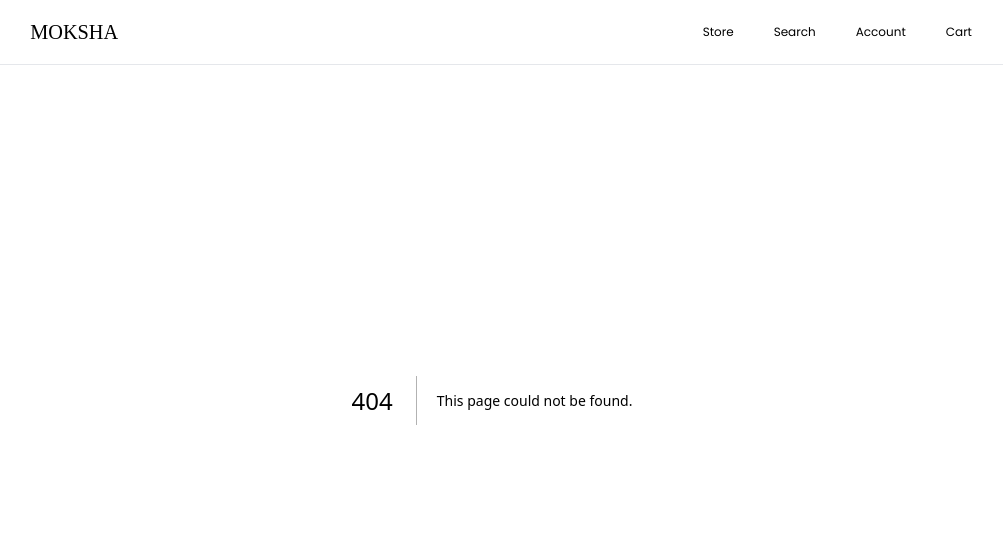
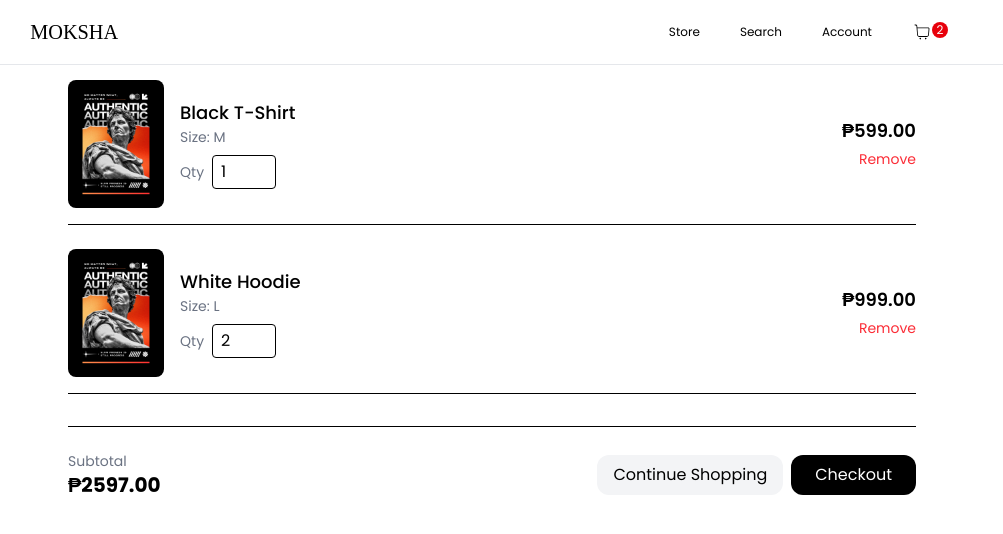
Before and after one commit to mashhang/moksha-website, a Next.js app: page /cart in a window 1280 px wide. Before the commit this address had no page. Shown: the top 534 px of the page, without its empty margins (148-1151 px from the left). Built offline with nearby package versions, Linux system fonts and the light colour scheme.

Commit message:
with cart and account page

```diff
--- /dev/null
+++ b/app/(public)/cart/CartContext.tsx
@@ -0,0 +1,91 @@
+// app/context/CartContext.tsx
+"use client";
+
+import React, { createContext, useContext, useState, ReactNode } from "react";
+
+export type CartItem = {
+  id: string;
+  name: string;
+  size: string;
+  price: number;
+  quantity: number;
+  image: string;
+};
+
+type CartContextType = {
+  items: CartItem[];
+  subtotal: number;
+  updateQuantity: (id: string, quantity: number) => void;
+  removeItem: (id: string) => void;
+
+  isDrawerOpen: boolean;
+  openDrawer: () => void;
+  closeDrawer: () => void;
+};
+
+const CartContext = createContext<CartContextType | undefined>(undefined);
+
+export const CartProvider = ({ children }: { children: ReactNode }) => {
+  const [items, setItems] = useState<CartItem[]>([
+    {
+      id: "1",
+      name: "Black T-Shirt",
+      size: "M",
+      price: 599,
+      quantity: 1,
+      image: "/assets/sampleshirt.png",
+    },
+    {
+      id: "2",
+      name: "White Hoodie",
+      size: "L",
+      price: 999,
+      quantity: 2,
+      image: "/assets/sampleshirt.png",
+    },
+  ]);
+
+  const [isDrawerOpen, setIsDrawerOpen] = useState(false);
+
+  const subtotal = items.reduce(
+    (sum, item) => sum + item.price * item.quantity,
+    0
+  );
+
+  const updateQuantity = (id: string, quantity: number) => {
+    setItems((prev) =>
+      prev.map((item) =>
+        item.id === id ? { ...item, quantity: Math.max(1, quantity) } : item
+      )
+    );
+  };
+
+  const removeItem = (id: string) => {
+    setItems((prev) => prev.filter((item) => item.id !== id));
+  };
+
+  const openDrawer = () => setIsDrawerOpen(true);
+  const closeDrawer = () => setIsDrawerOpen(false);
+
+  return (
+    <CartContext.Provider
+      value={{
+        items,
+        subtotal,
+        updateQuantity,
+        removeItem,
+        isDrawerOpen,
+        openDrawer,
+        closeDrawer,
+      }}
+    >
+      {children}
+    </CartContext.Provider>
+  );
+};
+
+export const useCart = () => {
+  const context = useContext(CartContext);
+  if (!context) throw new Error("useCart must be used inside a CartProvider");
+  return context;
+};
--- a/app/(public)/cart/CartDrawer.tsx
+++ b/app/(public)/cart/CartDrawer.tsx
@@ -1,3 +1,4 @@
+import Image from "next/image";
 import React from "react";
 
 type CartItem = {
@@ -5,6 +6,8 @@ type CartItem = {
   name: string;
   size: string;
   price: number;
+  quantity: number;
+  image: string;
 };
 
 type CartDrawerProps = {
@@ -47,13 +50,23 @@ export const CartDrawer: React.FC<CartDrawerProps> = ({
               Your cart is empty
             </p>
           ) : (
-            items.map(({ id, name, size, price }) => (
+            items.map(({ id, name, size, price, quantity, image }) => (
               <div key={id} className="flex items-center gap-4">
-                <div className="w-16 h-16 bg-gray-100 rounded-lg"></div>
+                {/* <div className="w-16 h-16 bg-gray-100 rounded-lg"></div> */}
+                <Image
+                  src={image}
+                  alt={name}
+                  width={96}
+                  height={96}
+                  className="object-cover rounded-lg"
+                />
                 <div className="flex-1">
                   <p className="font-medium">{name}</p>
                   <p className="text-sm text-gray-500">Size: {size}</p>
-                  <p className="text-sm">₱{price.toFixed(2)}</p>
+                  <p className="text-sm">
+                    ₱{price.toFixed(2)} x {quantity} = ₱
+                    {(price * quantity).toFixed(2)}
+                  </p>
                 </div>
                 <div>
                   <button
--- a/app/(public)/cart/CartPage.tsx
+++ b/app/(public)/cart/CartPage.tsx
@@ -1,3 +1,4 @@
+import Image from "next/image";
 import React from "react";
 
 type CartItem = {
@@ -6,6 +7,7 @@ type CartItem = {
   size: string;
   price: number;
   quantity: number;
+  image: string;
 };
 
 type CartPageProps = {
@@ -33,9 +35,16 @@ export const CartPage: React.FC<CartPageProps> = ({
         {items.length === 0 ? (
           <p className="text-center text-gray-500 mt-10">Your cart is empty</p>
         ) : (
-          items.map(({ id, name, size, price, quantity }) => (
+          items.map(({ id, name, size, price, quantity, image }) => (
             <div key={id} className="flex items-center gap-4 border-b pb-4">
-              <div className="w-24 h-24 bg-gray-100 rounded-xl"></div>
+              {/* <div className="w-24 h-24 bg-gray-100 rounded-xl"></div> */}
+              <Image
+                src={image}
+                alt={name}
+                width={96}
+                height={96}
+                className="object-cover rounded-lg"
+              />
               <div className="flex-1">
                 <p className="text-lg font-medium">{name}</p>
                 <p className="text-sm text-gray-500">Size: {size}</p>
--- a/app/(public)/cart/index.tsx
+++ b/app/(public)/cart/index.tsx
@@ -0,0 +1,5 @@
+"use client";
+
+export { CartProvider, useCart } from "./CartContext";
+export { CartDrawer } from "./CartDrawer";
+export { CartPage } from "./CartPage";
--- /dev/null
+++ b/app/(public)/cart/page.tsx
@@ -0,0 +1,18 @@
+"use client";
+
+import { CartPage, useCart } from "@/app/(public)/cart";
+
+export default function Cart() {
+  const { items, subtotal, updateQuantity, removeItem } = useCart();
+
+  return (
+    <CartPage
+      items={items}
+      subtotal={subtotal}
+      onQuantityChange={updateQuantity}
+      onRemove={removeItem}
+      onContinueShopping={() => window.history.back()}
+      onCheckout={() => alert("Go to checkout")}
+    />
+  );
+}
--- /dev/null
+++ b/app/(public)/layout.tsx
@@ -0,0 +1,40 @@
+"use client";
+
+import React from "react";
+import { CartDrawer, useCart } from "./cart";
+
+export default function PublicLayout({
+  children,
+}: {
+  children: React.ReactNode;
+}) {
+  return (
+    <>
+      <CartDrawerWrapper />
+      {children}
+    </>
+  );
+}
+
+function CartDrawerWrapper() {
+  const { items, subtotal, isDrawerOpen, closeDrawer, removeItem } = useCart();
+
+  const handleViewCart = () => {
+    window.location.href = "/cart";
+  };
+
+  const handleCheckout = () => {
+    alert("Proceeding to checkout...");
+  };
+
+  return isDrawerOpen ? (
+    <CartDrawer
+      items={items}
+      subtotal={subtotal}
+      onClose={closeDrawer}
+      onRemove={removeItem}
+      onViewCart={handleViewCart}
+      onCheckout={handleCheckout}
+    />
+  ) : null;
+}
--- a/app/components/Navbar.tsx
+++ b/app/components/Navbar.tsx
@@ -1,13 +1,25 @@
 "use client";
 
 import { useState } from "react";
+import { useRouter } from "next/navigation";
 import { navLinks } from "../constants";
-import { logo, menu, close } from "@/public/assets";
+import { logo } from "@/public/assets";
 import Image from "next/image";
-import { CiMenuFries, CiMenuBurger } from "react-icons/ci";
+import { CiMenuFries, CiMenuBurger, CiShoppingCart } from "react-icons/ci";
+import { CartDrawer } from "../(public)/cart/CartDrawer"; // adjust the import path accordingly
+import { useCart } from "../(public)/cart";
 
 export default function Navbar() {
-  const [toggle, setToggle] = useState(false);
+  const router = useRouter();
+
+  const [toggleMenu, setToggleMenu] = useState(false);
+  const [cartOpen, setCartOpen] = useState(false);
+  const { items: cartItems, subtotal, removeItem } = useCart();
+
+  // Remove item handler for CartDrawer
+  const handleRemoveItem = (id: string) => {
+    removeItem(id);
+  };
 
   return (
     <nav className="w-full overflow-hidden top-0 left-0 flex py-4 sm:px-10 md:px-20 lg:px-40 justify-between items-center navbar fixed border-b-gray-200 border-solid border-b-[1px] bg-white">
@@ -16,7 +28,27 @@ export default function Navbar() {
       </a>
 
       <ul className="list-none sm:flex hidden justify-end items-center flex-1">
-        {navLinks.map((nav, index) => (
+        {navLinks.map((nav, index) => {
+          if (nav.id === "cart") {
+            // Render a cart button instead of a link
+            return (
+              <li key={nav.id} className="mr-6 cursor-pointer relative">
+                <button
+                  onClick={() => setCartOpen(true)}
+                  aria-label="Open Cart"
+                  className="flex items-center text-black text-xl mr-4"
+                >
+                  <CiShoppingCart className="text-black " />
+                  {cartItems.length > 0 && (
+                    <span className="absolute top-0 right-0 bg-red-600 text-white rounded-full text-xs w-4 h-4 flex justify-center items-center">
+                      {cartItems.length}
+                    </span>
+                  )}
+                </button>
+              </li>
+            );
+          } else {
+            return (
               <li
                 key={nav.id}
                 className={`font-poppins font-normal cursor-pointer text-[12px] ${
@@ -25,19 +57,21 @@ export default function Navbar() {
               >
                 <a href={`${nav.id}`}>{nav.title}</a>
               </li>
-        ))}
+            );
+          }
+        })}
       </ul>
 
       <div className="sm:hidden flex items-center">
         <button
-          onClick={() => setToggle((prev) => !prev)}
+          onClick={() => setToggleMenu((prev) => !prev)}
           className="text-3xl text-black"
           aria-label="Toggle Menu"
         >
-          {toggle ? <CiMenuBurger /> : <CiMenuFries />}
+          {toggleMenu ? <CiMenuBurger /> : <CiMenuFries />}
         </button>
 
-        {toggle && (
+        {toggleMenu && (
           <div className="absolute top-20 right-4 bg-black text-white z-50 p-6 rounded-xl shadow-lg min-w-[160px]">
             <ul className="flex flex-col space-y-4">
               {navLinks.map((nav) => (
@@ -51,6 +85,25 @@ export default function Navbar() {
           </div>
         )}
       </div>
+
+      {/* Cart Drawer */}
+      {cartOpen && (
+        <CartDrawer
+          items={cartItems}
+          subtotal={subtotal}
+          onClose={() => setCartOpen(false)}
+          onRemove={handleRemoveItem}
+          onViewCart={() => {
+            setCartOpen(false);
+            router.push("/cart");
+          }}
+          onCheckout={() => {
+            setCartOpen(false);
+            // Implement checkout logic here
+            alert("Proceed to Checkout (implement navigation here)");
+          }}
+        />
+      )}
     </nav>
   );
 }
--- a/app/layout.tsx
+++ b/app/layout.tsx
@@ -2,6 +2,7 @@ import type { Metadata } from "next";
 import { Poppins } from "next/font/google";
 import "./globals.css";
 import Navbar from "./components/Navbar";
+import { CartProvider } from "./(public)/cart";
 
 const poppins = Poppins({
   subsets: ["latin"],
@@ -23,8 +24,10 @@ export default function RootLayout({
   return (
     <html lang="en">
       <body className="font-poppins">
-        <Navbar />
-        {children}
+        <CartProvider>
+          <Navbar />
+          {children}
+        </CartProvider>
       </body>
     </html>
   );
```
Lines whose indentation alone changed are shown as unchanged.
